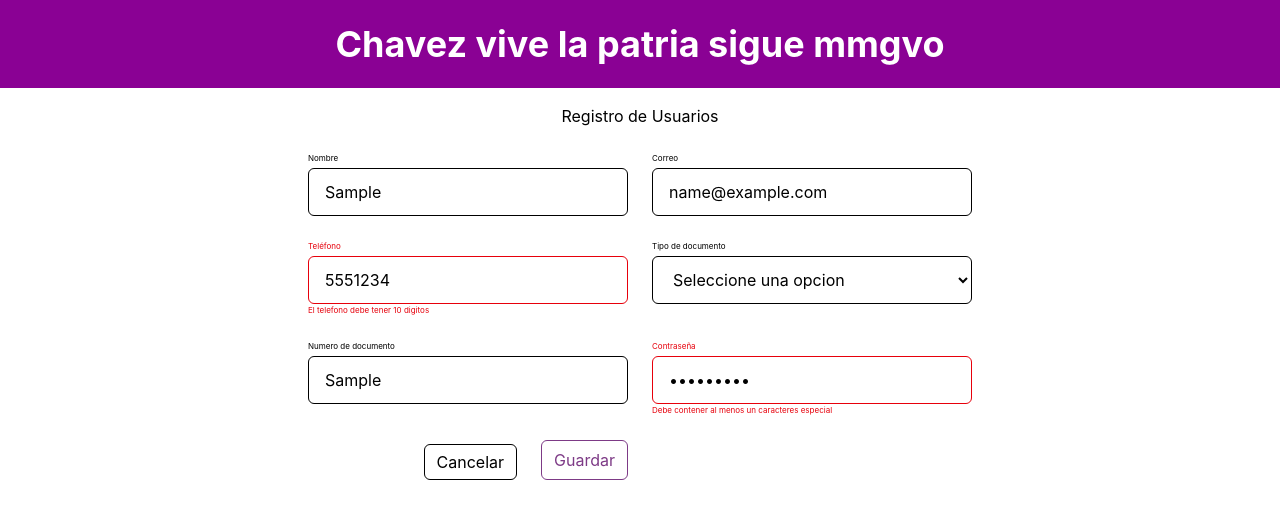
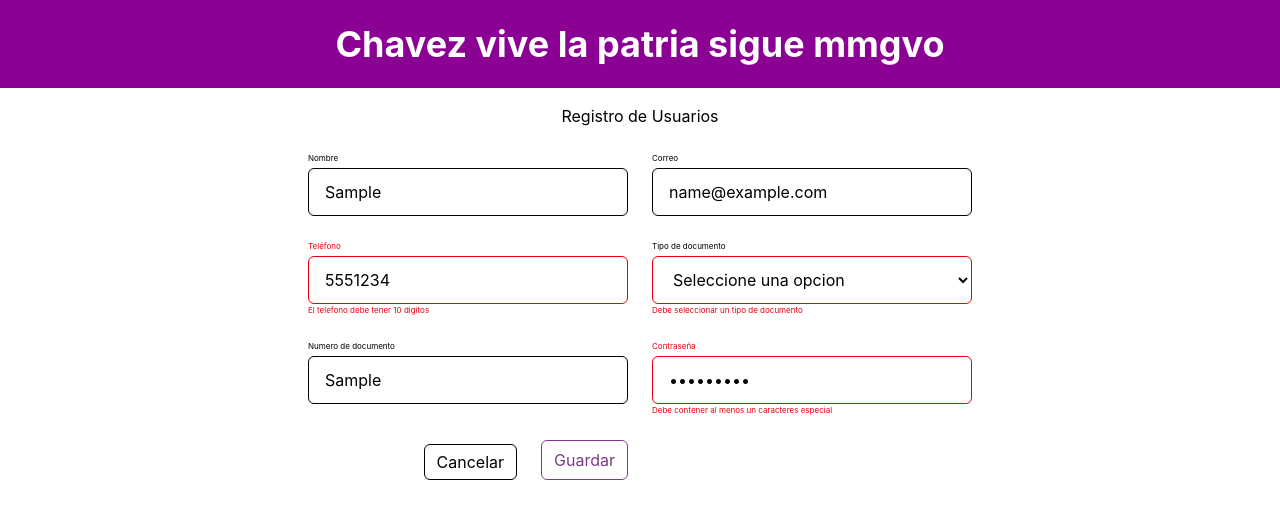
Before and after one commit to RyseJuan/3147206-work-class-react, a React (Vite) app: page / in a window 1280 px wide. Both pictures are taken after typing "Sample", "name@example.com", "5551234", "Sample", "Sample123" into the empty fields and a click on the button "Guardar". Shown: the top 518 px of the page. Built offline with nearby package versions, Linux system fonts and the light colour scheme.

Commit message:
feat: corregido el select

```diff
--- a/src/features/users/components/UserRegisterForm.jsx
+++ b/src/features/users/components/UserRegisterForm.jsx
@@ -6,7 +6,7 @@ import { userSchema } from '../schemas/userSchema.js';
 
 export default function UserRegisterForm() {
 
-    const [documentTypes, setDocumentTypes] = useState([]);
+    const [documentType, setDocumentType] = useState([]);
     const [formData, setFormData] = useState({
         userName: "",
         userEmail: "",
@@ -18,7 +18,7 @@ export default function UserRegisterForm() {
     const [errors, setErrors] = useState({})
 
     useEffect(() => {
-        getDocumentTypes().then(setDocumentTypes);
+        getDocumentTypes().then(setDocumentType);
     }, [])
 
     // ==============================================
@@ -69,10 +69,6 @@ export default function UserRegisterForm() {
 
     };
 
-    const handleNameChange = (e) => {
-        console.log("Nombre: ", e.target.value);
-    }
-
     return (
         <div>
             <h1 className="text-text-primary text-2x1 mb-6">
@@ -116,7 +112,7 @@ export default function UserRegisterForm() {
                         label="Tipo de documento"
                         name="userDocumentType"
                         value={formData.userDocumentType}
-                        options={documentTypes}
+                        options={documentType}
                         onChange={handleChange}
                         error={errors.userDocumentType}
                     />
--- a/src/features/users/schemas/userSchema.js
+++ b/src/features/users/schemas/userSchema.js
@@ -15,7 +15,7 @@ export const userSchema = z.object({
         .string()
         .regex(/^[0-9]{10}$/, "El telefono debe tener 10 digitos"),
 
-    userDocumentTypes: z
+    userDocumentType: z
         .string()
         .min(1, "Debe seleccionar un tipo de documento"),
 
--- a/src/shared/components/Select.jsx
+++ b/src/shared/components/Select.jsx
@@ -2,6 +2,8 @@ export default function Select({
     label,
     name,
     error,
+    value,
+    onChange,
     options = [],
 }){
     return(
@@ -14,6 +16,8 @@ export default function Select({
 
         <select
             name={name}
+            value={value}
+            onChange={onChange}
             className={`w-full
             h-12
             rounded-md
@@ -40,6 +44,7 @@ export default function Select({
             ))}
 
             </select>
+            {error && <p className="text-caption text-red-600 place-self-start">{error}</p>}
         </div>
     )
 }
```
